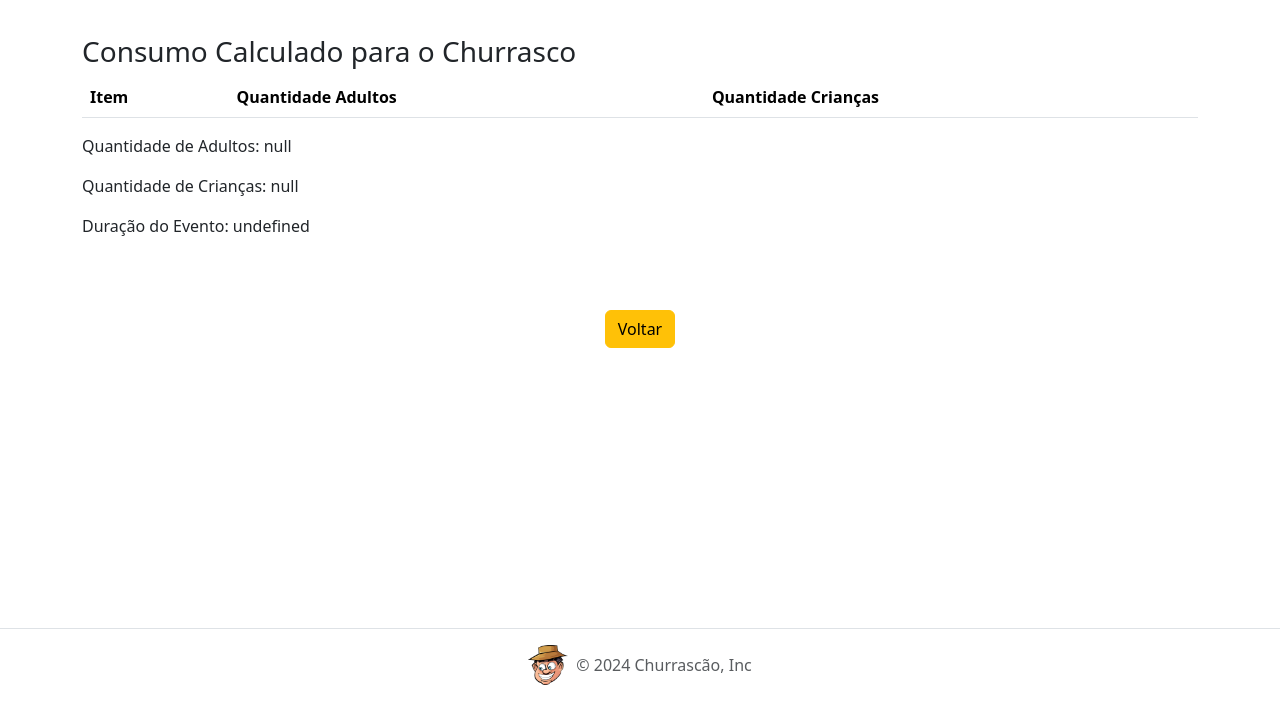
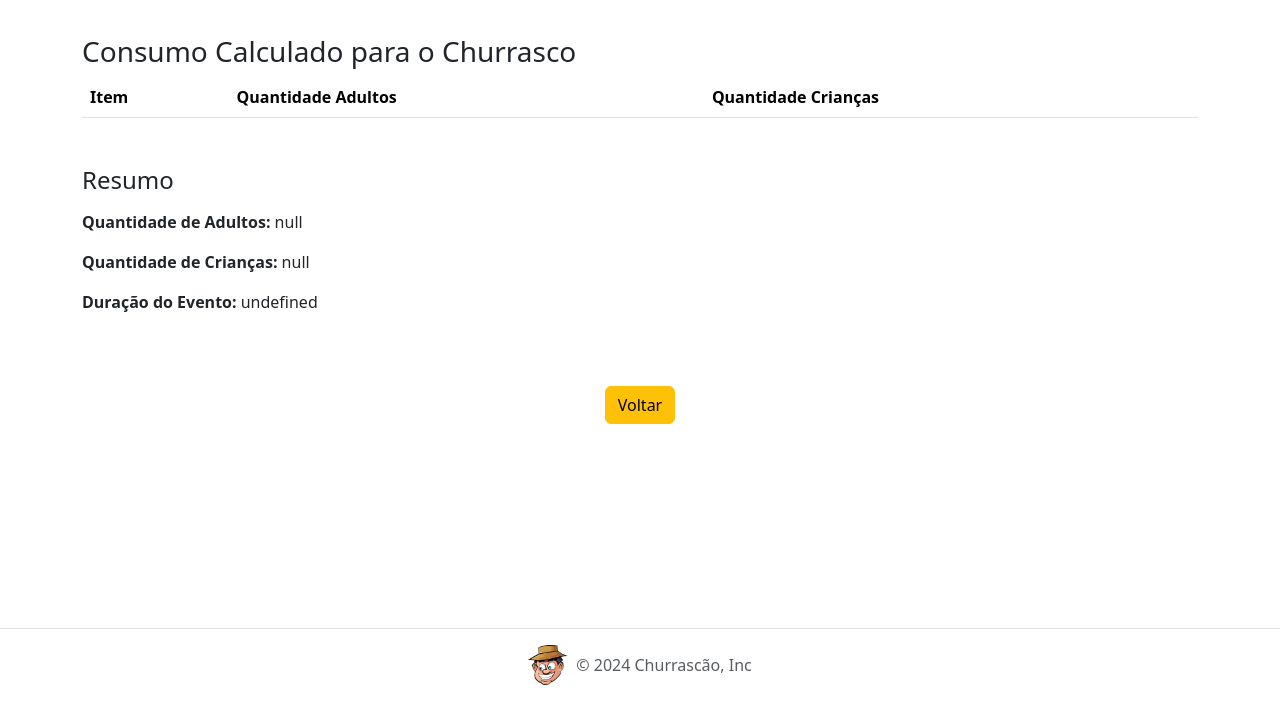
Before and after one commit to yduanrech/trab_sis_espec, a plain HTML site: page resultado.html in a window 1280 px wide. Shown: the part 75-798 px from the top of the page. Drawn offline with nearby package versions, Linux system fonts and the light colour scheme.

Commit message:
add resumo

```diff
--- a/resultado.html
+++ b/resultado.html
@@ -49,6 +49,7 @@
         <!-- As linhas para bebidas serão adicionadas aqui também -->
       </tbody>
     </table>
+    <h4 class="titulo-resumo">Resumo</h4>
     <div id="dados-entrada" class="mb-4">
       <!-- Os dados de entrada serão inseridos aqui pelo JavaScript -->
     </div>
@@ -88,9 +89,9 @@
       };
 
       // Adicionando os dados de entrada em parágrafos
-      dadosEntrada.innerHTML += `<p>Quantidade de Adultos: ${adultos}</p>`;
-      dadosEntrada.innerHTML += `<p>Quantidade de Crianças: ${criancas}</p>`;
-      dadosEntrada.innerHTML += `<p>Duração do Evento: ${duracaoTexto[duracao]}</p>`;
+      dadosEntrada.innerHTML += `<p><b>Quantidade de Adultos:</b> ${adultos}</p>`;
+      dadosEntrada.innerHTML += `<p><b>Quantidade de Crianças:</b> ${criancas}</p>`;
+      dadosEntrada.innerHTML += `<p><b>Duração do Evento:</b> ${duracaoTexto[duracao]}</p>`;
 
       // Adicionando os resultados das carnes na tabela
       Object.keys(resultadoCarnes).forEach(function (tipo) {
--- a/style.css
+++ b/style.css
@@ -88,3 +88,8 @@ body {
   align-items: center;
   text-align: center;
 }
+
+.titulo-resumo{
+  margin-top: 3rem;
+  padding-bottom: 0.5rem;
+}
```
